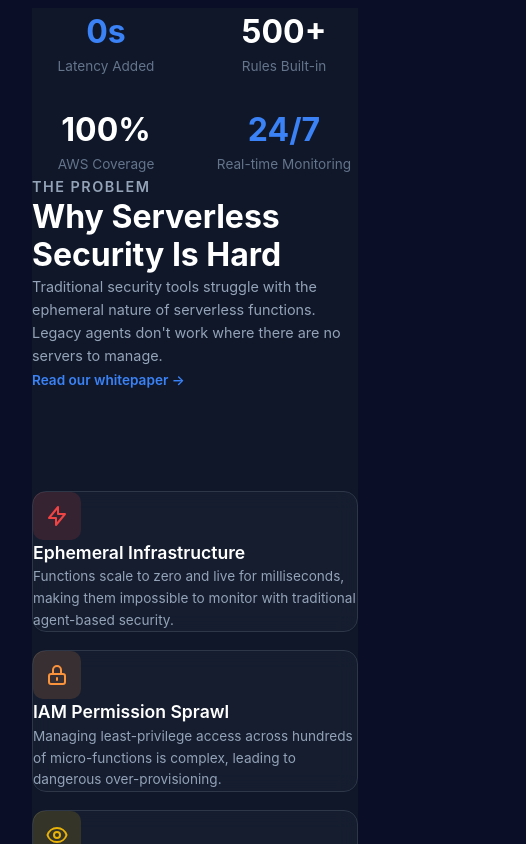
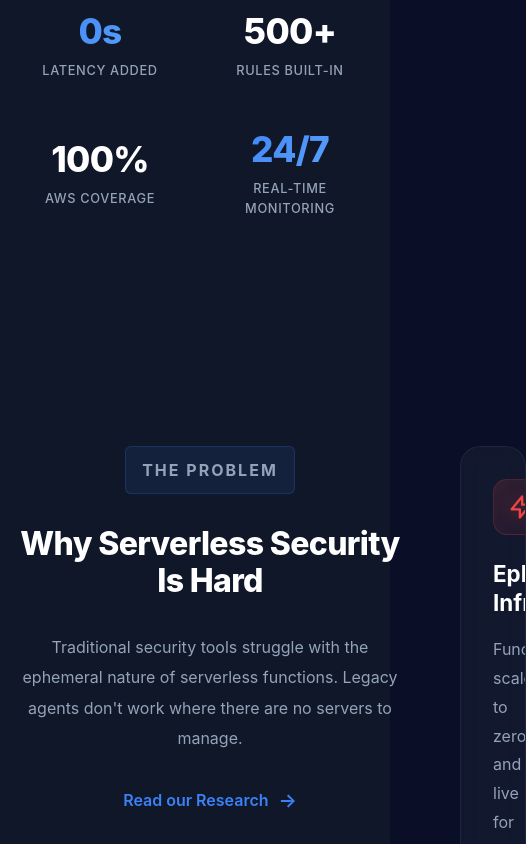
Before and after one commit to AshanBandara/Cloud_Sentinel, a React (Vite) app: page / in a window 390 px wide. Shown: the part 900-1744 px from the top of the page, 526 px wide, since content can reach past the window. Built offline with nearby package versions, Linux system fonts and the light colour scheme.

Commit message:
Final Landing Page With full Edits Done

```diff
--- a/src/pages/landing.jsx
+++ b/src/pages/landing.jsx
@@ -77,7 +77,7 @@ const Landing = () => {
                           <p className="features-tag">THE PROBLEM</p>
                           <h2>Why Serverless Security Is Hard</h2>
                           <p>Traditional security tools struggle with the ephemeral nature of serverless functions. Legacy agents don't work where there are no servers to manage.</p>
-                          <a href="#" className="read-more">Read our whitepaper →</a>
+                          <a href="#" className="read-more">Read our Research</a>
                       </div>
 
                       {/* Right Side - Cards Grid */}
@@ -132,7 +132,7 @@ const Landing = () => {
           </section>
         </section>
 
-        {/* Section 4 - Cloud Sentinel Has You Covered */}
+        {/* Section 4 */}
         <section className="section-4" id="how-it-works">
           <div className="how-it-works">
             <div className="section-header">
--- a/src/styles/landing.css
+++ b/src/styles/landing.css
@@ -1,6 +1,4 @@
-/* ========================================
-   RESET & BASE - CRITICAL
-   ======================================== */
+/* Base Code */
 * {
     margin: 0 !important;
     padding: 0 !important;
@@ -28,9 +26,7 @@ h1, h2, h3, h4, h5, h6, p, ul, li {
     padding: 0 !important;
 }
 
-/* ========================================
-   NAVIGATION
-   ======================================== */
+/* Navigation */
 .navbar {
     position: fixed !important;
     top: 0 !important;
@@ -139,9 +135,7 @@ h1, h2, h3, h4, h5, h6, p, ul, li {
     box-shadow: 0 6px 20px rgba(59, 130, 246, 0.4);
 }
 
-/* ========================================
-   HERO SECTION
-   ======================================== */
+/* hero */
 .hero {
     min-height: 100vh !important;
     background-image: url("/images/Backgroundimage.png");
@@ -205,38 +199,55 @@ h1, h2, h3, h4, h5, h6, p, ul, li {
     background-color: #21499e !important;
 }
 
-/* ========================================
-   SECTION 3 PLACEHOLDER
-   ======================================== */
+/* Section 3*/
 .section-3 {
     min-height: 400px;
-    padding: 4rem 2rem !important;
+    padding: 0 !important;
     background: transparent;
 }
 
+/* Stats Section - Improved Alignment */
 .stats-section {
     background-color: #0f1729;
-  padding: 60px 40px 100px 40px;
+    padding: 100px 40px 120px 40px !important;
+    min-height: 50vh;
+    position: relative;
 }
 
 .stats-container {
-  max-width: 1000px;
+    max-width: 1200px !important;
     margin: 0 auto;
     display: grid;
     grid-template-columns: repeat(4, 1fr);
-  gap: 60px;
+    gap: 80px !important;
     text-align: center;
+    align-items: center !important;
+}
+
+.stat-item {
+    position: relative;
+    padding: 20px !important;
+    transition: transform 0.3s ease;
+}
+
+.stat-item:hover {
+    transform: translateY(-8px);
 }
 
 .stat-item h3 {
-  font-size: 3.5rem;
-  font-weight: 700;
-  margin-bottom: 10px;
+    font-size: 4rem !important;
+    font-weight: 800 !important;
+    margin-bottom: 16px !important;
     color: #ffffff;
+    line-height: 1 !important;
+    letter-spacing: -0.02em;
 }
 
 .stat-item:nth-child(1) h3 {
-  color: #3b82f6;
+    background: linear-gradient(135deg, #3b82f6, #60a5fa);
+    -webkit-background-clip: text;
+    -webkit-text-fill-color: transparent;
+    background-clip: text;
 }
 
 .stat-item:nth-child(2) h3 {
@@ -248,187 +259,362 @@ h1, h2, h3, h4, h5, h6, p, ul, li {
 }
 
 .stat-item:nth-child(4) h3 {
-  color: #3b82f6;
+    background: linear-gradient(135deg, #3b82f6, #60a5fa);
+    -webkit-background-clip: text;
+    -webkit-text-fill-color: transparent;
+    background-clip: text;
 }
 
 .stat-item p {
-  color: #64748b;
-  font-size: 0.85rem;
+    color: #94a3b8 !important;
+    font-size: 0.95rem !important;
+    font-weight: 500 !important;
+    line-height: 1.6 !important;
+    margin: 0 !important;
+    text-transform: uppercase;
+    letter-spacing: 0.05em;
 }
 
+/* Features Section - Improved Alignment */
 .features-section {
     background-color: #0f1729;
-  padding: 80px 40px 120px 40px;
+    padding: 140px 40px 160px 40px !important;
+    min-height: 100vh;
+    position: relative;
 }
 
 .features-container {
-  max-width: 1300px;
+    max-width: 1200px !important;
     margin: 0 auto;
 }
 
 .features-content {
     display: grid;
-  grid-template-columns: 320px 1fr;
-  gap: 100px;
+    grid-template-columns: 420px 1fr !important;
+    gap: 100px !important;
     align-items: start;
 }
 
 .features-left {
     position: sticky;
-  top: 100px;
+    top: 120px !important;
+    padding-right: 20px;
 }
 
 .features-tag {
     color: #3b82f6;
-  font-size: 0.7rem;
-  font-weight: 600;
-  letter-spacing: 1.5px;
-  margin-bottom: 16px;
+    font-size: 0.8rem !important;
+    font-weight: 700 !important;
+    letter-spacing: 2px !important;
+    margin-bottom: 24px !important;
     text-transform: uppercase;
+    display: inline-block;
+    background: rgba(59, 130, 246, 0.1);
+    padding: 8px 16px !important;
+    border-radius: 6px;
+    border: 1px solid rgba(59, 130, 246, 0.2);
 }
 
 .features-left h2 {
     color: #ffffff;
-  font-size: 2.3rem;
-  font-weight: 700;
-  line-height: 1.2;
-  margin-bottom: 20px;
+    font-size: 3.2rem !important;
+    font-weight: 800 !important;
+    line-height: 1.15 !important;
+    margin-bottom: 32px !important;
+    letter-spacing: -0.02em;
 }
 
 .features-left p {
     color: #94a3b8;
-  font-size: 0.9rem;
-  line-height: 1.6;
-  margin-bottom: 20px;
+    font-size: 1.1rem !important;
+    line-height: 1.9 !important;
+    margin-bottom: 32px !important;
+    font-weight: 400;
 }
 
 .read-more {
     color: #3b82f6;
     font-weight: 600;
-  font-size: 0.85rem;
+    font-size: 1rem !important;
     text-decoration: none;
     display: inline-flex;
     align-items: center;
-  gap: 6px;
+    gap: 10px !important;
+    transition: all 0.3s ease;
+    padding: 8px 0;
 }
 
 .read-more:hover {
     color: #60a5fa;
+    gap: 14px !important;
 }
 
+.read-more::after {
+    content: '→';
+    font-size: 1.2rem;
+    transition: transform 0.3s ease;
+}
+
+.read-more:hover::after {
+    transform: translateX(4px);
+}
+
+/* Features Grid - Better Card Alignment */
 .features-grid {
     display: grid;
     grid-template-columns: repeat(2, 1fr);
-  gap: 18px;
+    gap: 28px !important;
+    align-items: stretch !important;
 }
 
 .feature-card {
     background: rgba(30, 41, 59, 0.4);
     backdrop-filter: blur(10px);
-  border: 1px solid #2d3748;
-  border-radius: 14px;
-  padding: 28px;
+    border: 1px solid rgba(255, 255, 255, 0.06);
+    border-radius: 20px !important;
+    padding: 40px !important;
+    transition: all 0.4s cubic-bezier(0.4, 0, 0.2, 1);
+    display: flex;
+    flex-direction: column;
+    position: relative;
+    overflow: hidden;
+}
+
+.feature-card::before {
+    content: '';
+    position: absolute;
+    top: 0;
+    left: 0;
+    width: 100%;
+    height: 100%;
+    background: linear-gradient(135deg, rgba(59, 130, 246, 0.05), transparent);
+    opacity: 0;
+    transition: opacity 0.4s ease;
+}
+
+.feature-card:hover {
+    border-color: rgba(59, 130, 246, 0.3);
+    transform: translateY(-6px);
+    background: rgba(30, 41, 59, 0.6);
+    box-shadow: 0 20px 40px rgba(0, 0, 0, 0.4);
+}
+
+.feature-card:hover::before {
+    opacity: 1;
+}
+
+.feature-icon {
+    width: 64px !important;
+    height: 64px !important;
+    border-radius: 14px !important;
+    display: flex;
+    align-items: center;
+    justify-content: center;
+    margin-bottom: 28px !important;
     transition: all 0.3s ease;
 }
 
-.feature-card:hover {
-  border-color: #3b82f6;
-  transform: translateY(-4px);
-  background: rgba(30, 41, 59, 0.6);
-}
-
-.feature-icon {
-  width: 48px;
-  height: 48px;
-  border-radius: 10px;
-  display: flex;
-  align-items: center;
-  justify-content: center;
-  margin-bottom: 18px;
+.feature-card:hover .feature-icon {
+    transform: scale(1.1) rotate(-5deg);
 }
 
 .feature-icon.red {
-  background-color: rgba(239, 68, 68, 0.15);
+    background: linear-gradient(135deg, rgba(239, 68, 68, 0.15), rgba(239, 68, 68, 0.05));
+    border: 1px solid rgba(239, 68, 68, 0.2);
 }
 
 .feature-icon.orange {
-  background-color: rgba(251, 146, 60, 0.15);
+    background: linear-gradient(135deg, rgba(251, 146, 60, 0.15), rgba(251, 146, 60, 0.05));
+    border: 1px solid rgba(251, 146, 60, 0.2);
 }
 
 .feature-icon.yellow {
-  background-color: rgba(234, 179, 8, 0.15);
+    background: linear-gradient(135deg, rgba(234, 179, 8, 0.15), rgba(234, 179, 8, 0.05));
+    border: 1px solid rgba(234, 179, 8, 0.2);
 }
 
 .feature-icon.purple {
-  background-color: rgba(168, 85, 247, 0.15);
+    background: linear-gradient(135deg, rgba(168, 85, 247, 0.15), rgba(168, 85, 247, 0.05));
+    border: 1px solid rgba(168, 85, 247, 0.2);
 }
 
 .icon {
-  width: 24px;
-  height: 24px;
+    width: 32px !important;
+    height: 32px !important;
+    transition: transform 0.3s ease;
+}
+
+.feature-card:hover .icon {
+    transform: scale(1.15);
 }
 
 .icon.red {
     color: #ef4444;
+    filter: drop-shadow(0 2px 8px rgba(239, 68, 68, 0.3));
 }
 
 .icon.orange {
     color: #fb923c;
+    filter: drop-shadow(0 2px 8px rgba(251, 146, 60, 0.3));
 }
 
 .icon.yellow {
     color: #eab308;
+    filter: drop-shadow(0 2px 8px rgba(234, 179, 8, 0.3));
 }
 
 .icon.purple {
     color: #a855f7;
+    filter: drop-shadow(0 2px 8px rgba(168, 85, 247, 0.3));
 }
 
 .feature-card h3 {
     color: #ffffff;
-  font-size: 1.1rem;
-  font-weight: 600;
-  margin-bottom: 12px;
+    font-size: 1.4rem !important;
+    font-weight: 700 !important;
+    margin-bottom: 18px !important;
+    line-height: 1.3 !important;
+    position: relative;
+    z-index: 1;
 }
 
 .feature-card p {
     color: #94a3b8;
-  font-size: 0.85rem;
-  line-height: 1.6;
+    font-size: 1rem !important;
+    line-height: 1.8 !important;
+    margin: 0 !important;
+    position: relative;
+    z-index: 1;
+    flex-grow: 1;
+}
+
+/* Responsive Design - Improved */
+@media (max-width: 1200px) {
+    .features-content {
+        grid-template-columns: 380px 1fr !important;
+        gap: 80px !important;
+    }
+
+    .stats-container {
+        gap: 60px !important;
+    }
 }
 
 @media (max-width: 1024px) {
     .features-content {
         grid-template-columns: 1fr;
+        gap: 60px !important;
     }
 
     .features-left {
         position: static;
+        padding-right: 0;
+        max-width: 600px;
+        margin: 0 auto;
+        text-align: center;
+    }
+
+    .features-tag {
+        display: inline-block;
+    }
+
+    .features-grid {
+        max-width: 900px;
+        margin: 0 auto;
+    }
+
+    .stats-container {
+        gap: 50px !important;
+    }
+
+    .stat-item h3 {
+        font-size: 3.5rem !important;
     }
 }
 
 @media (max-width: 768px) {
+    .stats-section {
+        padding: 80px 30px 100px 30px !important;
+    }
+
     .stats-container {
         grid-template-columns: repeat(2, 1fr);
-    gap: 30px;
+        gap: 40px !important;
     }
 
     .stat-item h3 {
-    font-size: 2rem;
+        font-size: 2.8rem !important;
+    }
+
+    .stat-item p {
+        font-size: 0.85rem !important;
+    }
+
+    .features-section {
+        padding: 100px 30px 120px 30px !important;
+    }
+
+    .features-left h2 {
+        font-size: 2.4rem !important;
+    }
+
+    .features-left p {
+        font-size: 1rem !important;
     }
 
     .features-grid {
         grid-template-columns: 1fr;
+        gap: 24px !important;
+    }
+}
+
+@media (max-width: 576px) {
+    .stats-section {
+        padding: 60px 20px 80px 20px !important;
+    }
+
+    .stats-container {
+        gap: 30px !important;
+    }
+
+    .stat-item {
+        padding: 10px !important;
+    }
+
+    .stat-item h3 {
+        font-size: 2.2rem !important;
+        margin-bottom: 12px !important;
+    }
+
+    .stat-item p {
+        font-size: 0.8rem !important;
+    }
+
+    .features-section {
+        padding: 80px 20px 100px 20px !important;
     }
 
     .features-left h2 {
-    font-size: 2rem;
+        font-size: 2rem !important;
+    }
+
+    .feature-card {
+        padding: 32px !important;
+    }
+
+    .feature-icon {
+        width: 56px !important;
+        height: 56px !important;
+        margin-bottom: 24px !important;
+    }
+
+    .icon {
+        width: 28px !important;
+        height: 28px !important;
     }
 }
 
-/* ========================================
-   SECTION 4 - CLOUD SENTINEL
-   ======================================== */
+/* Section 4 */
 .section-4 {
     position: relative !important;
     max-width: 1200px !important;
@@ -665,9 +851,7 @@ h1, h2, h3, h4, h5, h6, p, ul, li {
     box-shadow: 0 5px 15px rgba(59, 130, 246, 0.3);
 }
 
-/* ========================================
-   PRICING SECTION
-   ======================================== */
+/* Section 5 - Pricing */
 .pricing {
     padding: 5rem 0 !important;
     background: linear-gradient(180deg, transparent 0%, rgba(59, 157, 255, 0.02) 100%);
@@ -842,9 +1026,7 @@ h1, h2, h3, h4, h5, h6, p, ul, li {
     font-size: 1rem !important;
 }
 
-/* ========================================
-   FOOTER
-   ======================================== */
+/* Footer */
 footer {
     background: linear-gradient(180deg, #0a0f1e 0%, #050810 100%) !important;
     color: #94a3b8 !important;
@@ -984,9 +1166,7 @@ footer {
     margin: 0 !important;
 }
 
-/* ========================================
-   RESPONSIVE
-   ======================================== */
+/* Design */
 @media (max-width: 1024px) {
     .navbar {
         padding: 1rem 2rem !important;
```
Lines whose indentation alone changed are shown as unchanged.
